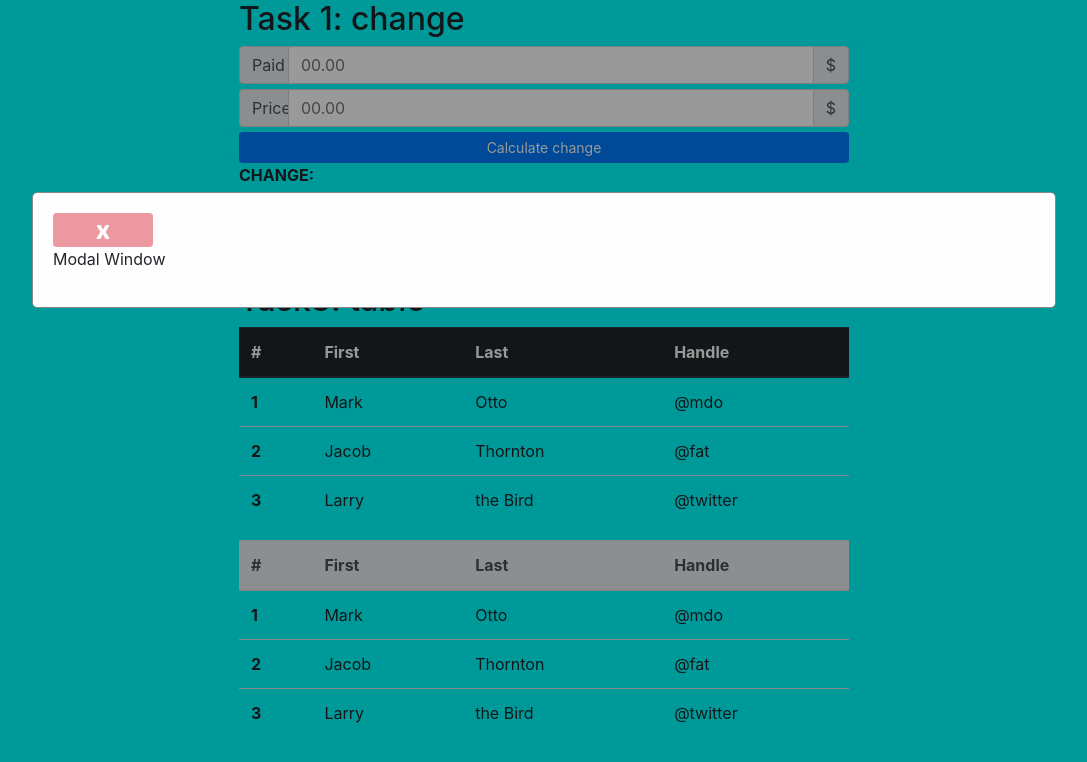
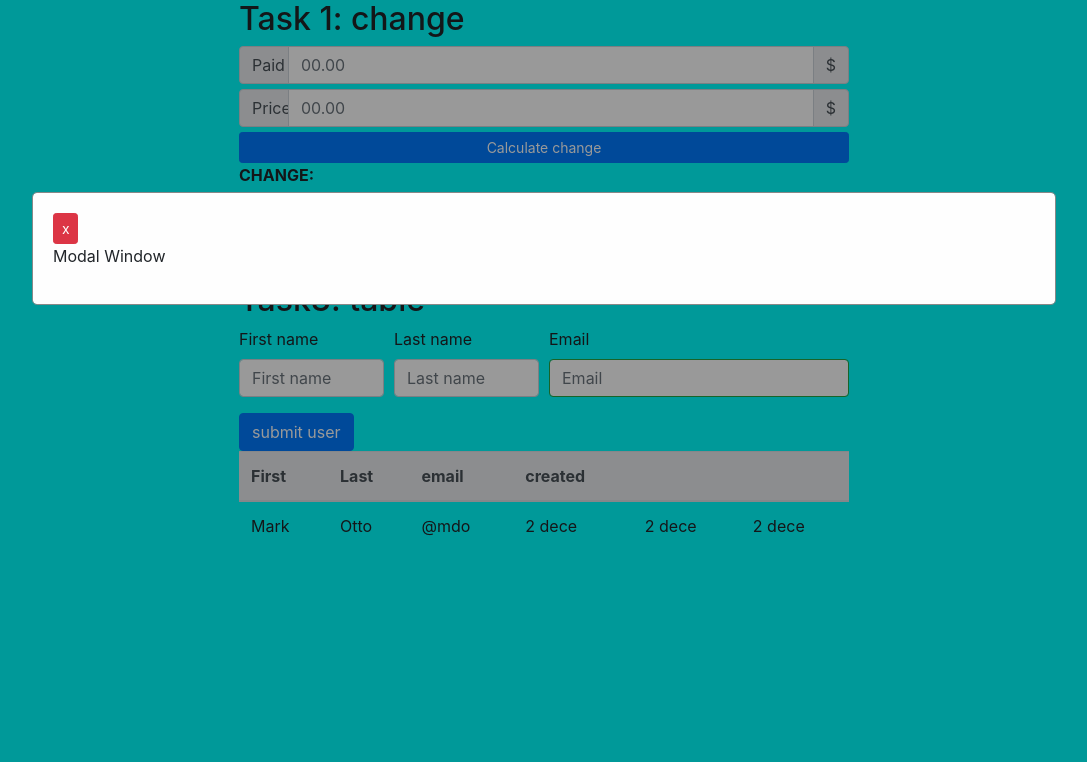
Before and after one commit to morfe209/indeema_test, a plain HTML site: page index.html in a window 1280 px wide. Both pictures are taken after a click on the button "Open Modal". Shown: the whole page, without its empty margins (96-1183 px from the left). Drawn offline with nearby package versions, Linux system fonts and the light colour scheme.

Commit message:
started to work on part 3 of the task

```diff
--- a/app.js
+++ b/app.js
@@ -1,3 +1,4 @@
+"use strict";
 //==================================================================
 // Calculate change
 const btnChange = document.getElementById("btn-change");
@@ -54,38 +55,34 @@ function calculateChange() {
 //====================================================================
 // Modal Window
 function generateModalWindow() {
-  // let iterator;
+  let divOut = document.createElement("div");
+  divOut.id = `myModal`;
+  divOut.className = "modal";
+  divOut.innerHTML = `<div class="modal-content">
+  <span id="close" class="btn btn-danger btn-sm closeBtn">x</span>
+  <p>Modal Window</p>
+  </div>`;
+
+  return divOut;
+}
+
+// let iterator;
+let modal;
+const btn = document.getElementById("myBtn");
+
+btn.onclick = function() {
   // if (!iterator) iterator = 1;
+
+  let div = document.getElementById("modal");
+  const divOut = generateModalWindow();
+  div.appendChild(divOut);
+
+  modal = document.getElementById(`myModal`);
+  modal.style.display = "block";
+
   // iterator++;
-  let div = document.getElementById("modal");
 
-  let divOut = document.createElement("div");
-  let divIn = document.createElement("div");
-  let closeBtn = document.createElement("span");
-  let p = document.createElement("p");
-  let x = document.createTextNode(`x`);
-  let text = document.createTextNode(`Modal Window`);
-
-  div.appendChild(divOut);
-  divIn.className = "modal-content";
-  divOut.appendChild(divIn);
-  divOut.id = "myModal";
-  divOut.className = "modal";
-  closeBtn.className = "btn btn-danger btn-sm close";
-  closeBtn.id = "close";
-  divIn.appendChild(closeBtn);
-  divIn.appendChild(p);
-  p.appendChild(text);
-  closeBtn.appendChild(x);
-}
-let modal;
-let span;
-const btn = document.getElementById("myBtn");
-btn.onclick = function() {
-  generateModalWindow();
-  modal = document.getElementById("myModal");
-  modal.style.display = "block";
-  span = document.getElementById("close");
+  const span = document.getElementById(`close`);
   span.onclick = function() {
     modal.remove();
   };
@@ -98,3 +95,42 @@ window.onclick = function(event) {
 
 //====================================================================
 //table
+
+const addUser = document.getElementById("addUser");
+let idRow;
+
+addUser.onclick = function() {
+  const tbody = document.getElementsByName("tbody");
+  if (!idRow) idRow = 1;
+  const firstName = document.getElementById("first-name").value;
+  const lastName = document.getElementById("last-name").value;
+  const email = document.getElementById("email").value;
+  const createdAt = Date.now();
+  const row = genereteRowForTable(idRow, firstName, lastName, email, createdAt);
+  console.log(row);
+  // tbody.appendChild(row);
+};
+
+function genereteRowForTable(idRow, firstName, lastName, email, createdAt) {
+  const tr = document.createElement("tr");
+  tr.id = idRow;
+  const btnDel = generateDeleteRowBtn(idRow);
+  // btnDel.onclick=function(){
+
+  // }
+  btnDel.addEventListener("click", deleteRow, idRow);
+  tr.innerHTML = `<td>${firstName}</td><td>${lastName}</td><td>${email}</td><td>${createdAt}</td><td>${btnDel}</td>`;
+  return tr;
+}
+function generateDeleteRowBtn(idRow) {
+  const btnDel = document.createElement("btn");
+  btnDel.id = `del-${idRow}`;
+  btnDel.className = "btn btn-danger btn-sm";
+  btnDel.innerText = "delete";
+  return btnDel;
+}
+
+function deleteRow(idRow) {
+  const tr = document.getElementById(idRow);
+  tr.remove();
+}
--- a/index.html
+++ b/index.html
@@ -70,64 +70,69 @@
     </div>
     <div id="table" class="container">
       <h2>Task3: table</h2>
-      <table class="table">
-        <thead class="thead-dark">
+
+      <form>
+        <div class="form-row">
+          <div class="col-md-3 mb-3">
+            <label for="first-name">First name</label>
+            <input
+              type="text"
+              class="form-control"
+              id="first-name"
+              placeholder="First name"
+              required
+            />
+          </div>
+          <div class="col-md-3 mb-3">
+            <label for="last-name">Last name</label>
+            <input
+              type="text"
+              class="form-control"
+              id="last-name"
+              placeholder="Last name"
+              required
+            />
+          </div>
+          <div class="col-md-6 mb-3">
+            <label for="email">Email</label>
+            <input
+              type="email"
+              class="form-control is-valid"
+              id="email"
+              placeholder="Email"
+              required
+            />
+            <div class="invalid-feedback">Please provide a valid email.</div>
+          </div>
+        </div>
+
+        <button id="addUser" class="btn btn-primary" type="submit">
+          submit user
+        </button>
+      </form>
+
+      <!--
+        =============================================================================
+      -->
+      <table id="test-table" class="table">
+        <thead class="thead-light">
           <tr>
-            <th scope="col">#</th>
             <th scope="col">First</th>
             <th scope="col">Last</th>
-            <th scope="col">Handle</th>
+            <th scope="col">email</th>
+            <th scope="col">created</th>
+            <th scope="col"></th>
+            <th scope="col"></th>
           </tr>
         </thead>
         <tbody>
-          <tr>
-            <th scope="row">1</th>
+          <tr id="1">
             <td>Mark</td>
             <td>Otto</td>
             <td>@mdo</td>
-          </tr>
-          <tr>
-            <th scope="row">2</th>
-            <td>Jacob</td>
-            <td>Thornton</td>
-            <td>@fat</td>
-          </tr>
-          <tr>
-            <th scope="row">3</th>
-            <td>Larry</td>
-            <td>the Bird</td>
-            <td>@twitter</td>
-          </tr>
-        </tbody>
-      </table>
-
-      <table class="table">
-        <thead class="thead-light">
-          <tr>
-            <th scope="col">#</th>
-            <th scope="col">First</th>
-            <th scope="col">Last</th>
-            <th scope="col">Handle</th>
-          </tr>
-        </thead>
-        <tbody>
-          <tr>
-            <th scope="row">1</th>
-            <td>Mark</td>
-            <td>Otto</td>
-            <td>@mdo</td>
-          </tr>
-          <tr>
-            <th scope="row">2</th>
-            <td>Jacob</td>
-            <td>Thornton</td>
-            <td>@fat</td>
-          </tr>
-          <tr>
-            <th scope="row">3</th>
-            <td>Larry</td>
-            <td>the Bird</td>
-            <td>@twitter</td>
+            <td>2 dece</td>
+            <td>2 dece</td>
+            <td>2 dece</td>
           </tr>
         </tbody>
       </table>
--- a/style.css
+++ b/style.css
@@ -53,7 +53,7 @@ body {
 }
 
 /* The Close Button */
-.close {
-  width: 100px;
+.closeBtn {
+  width: 25px;
   color: #fefefe;
 }
```
